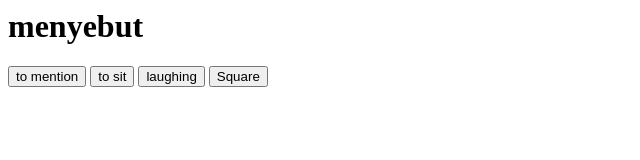
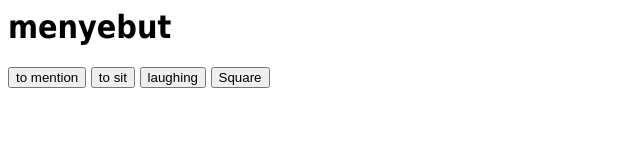
Before and after one commit to jbanse3/LangueLearning, a plain HTML site: page index.html in a window 1280 px wide. Shown: the whole page, without its empty margins (0-640 px from the left). Drawn offline with Linux system fonts and the light colour scheme.

Commit message:
Update index.html

```diff
--- a/index.html
+++ b/index.html
@@ -19,5 +19,7 @@ WordForm=['=',"good enough"]
 </script>
 
 <style>
-
+body {
+  font-family: Tahoma, sans-serif;
+}
 </style>
```
